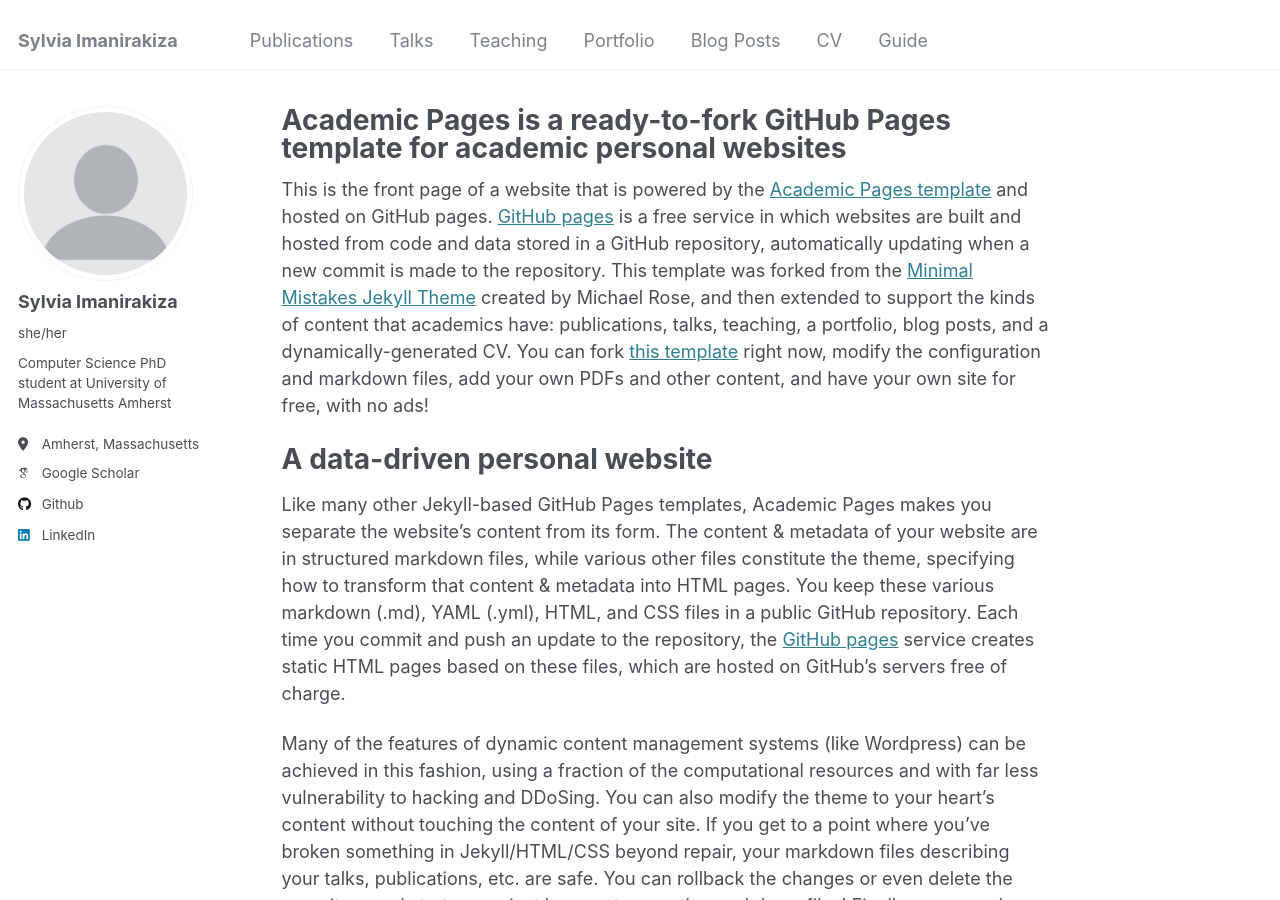
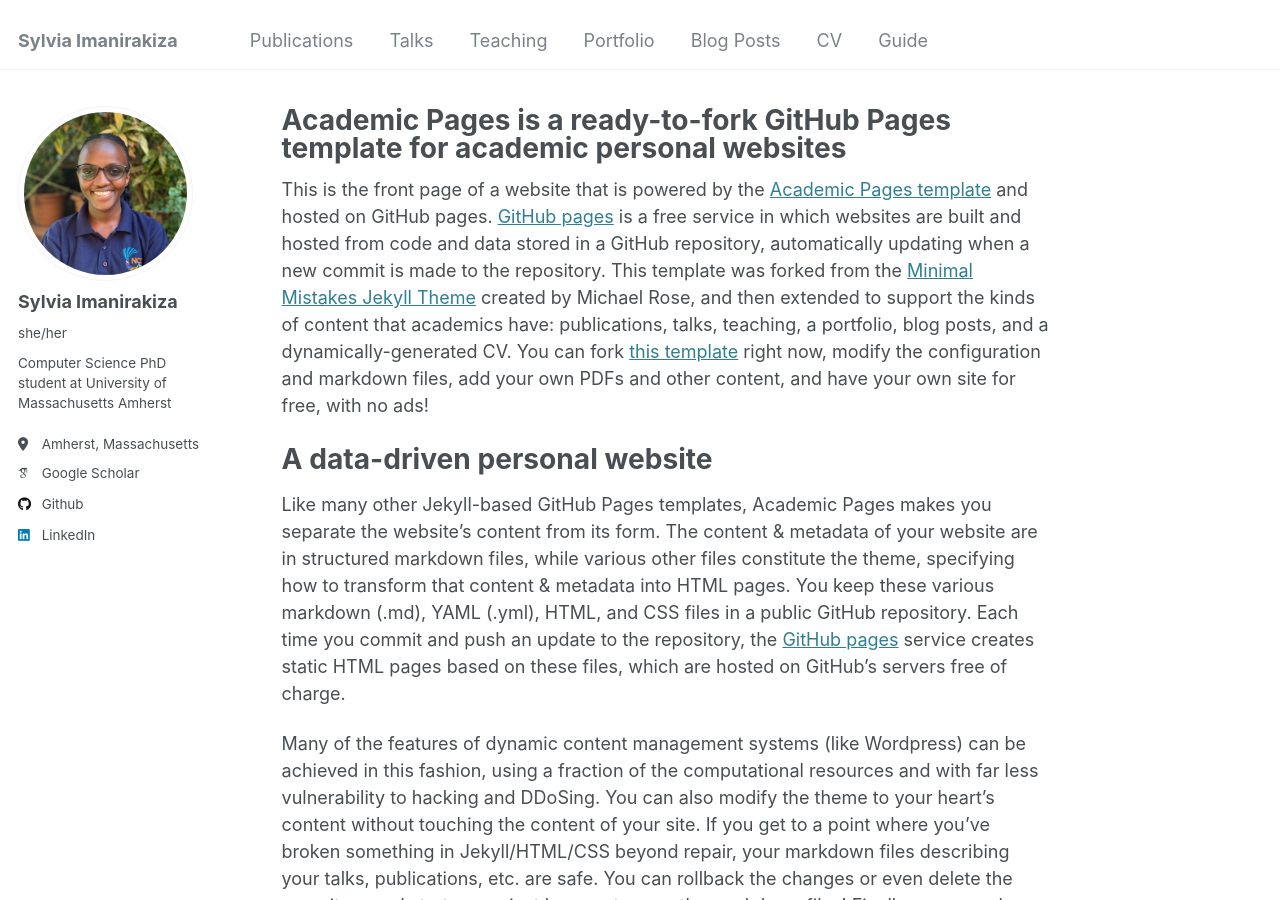
Before and after one commit to simanirakiza/simanirakiza.github.io, a Jekyll site: the page built from _pages/about.md, in a window 1280 px wide and 900 px high. Built offline with Jekyll 4.4.1, drawn with Linux system fonts in a browser that asks for light colours; some web fonts are replaced.

Commit message:
Update _config.yml

```diff
--- a/_config.yml
+++ b/_config.yml
@@ -21,7 +21,7 @@
 #               Additional customization can be done by editing /_includes/author-profile.html
 author:
   # Biographic information
-  avatar           : "profile.png"
+  avatar           : "my photo.jpeg"
   name             : "Sylvia Imanirakiza"
   pronouns         : "she/her" # example: "she/her"
   bio              : "Computer Science PhD student at University of Massachusetts Amherst"
```
